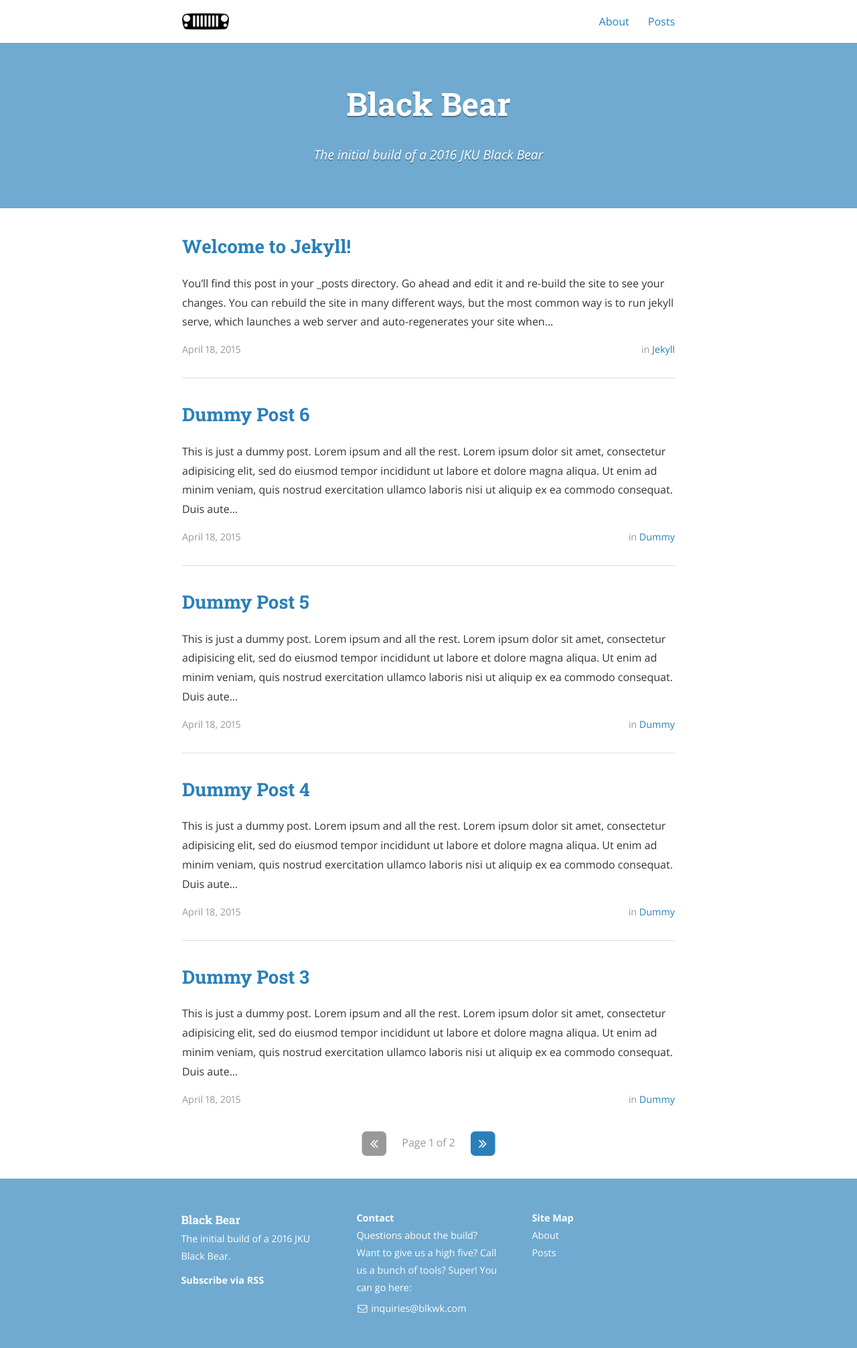
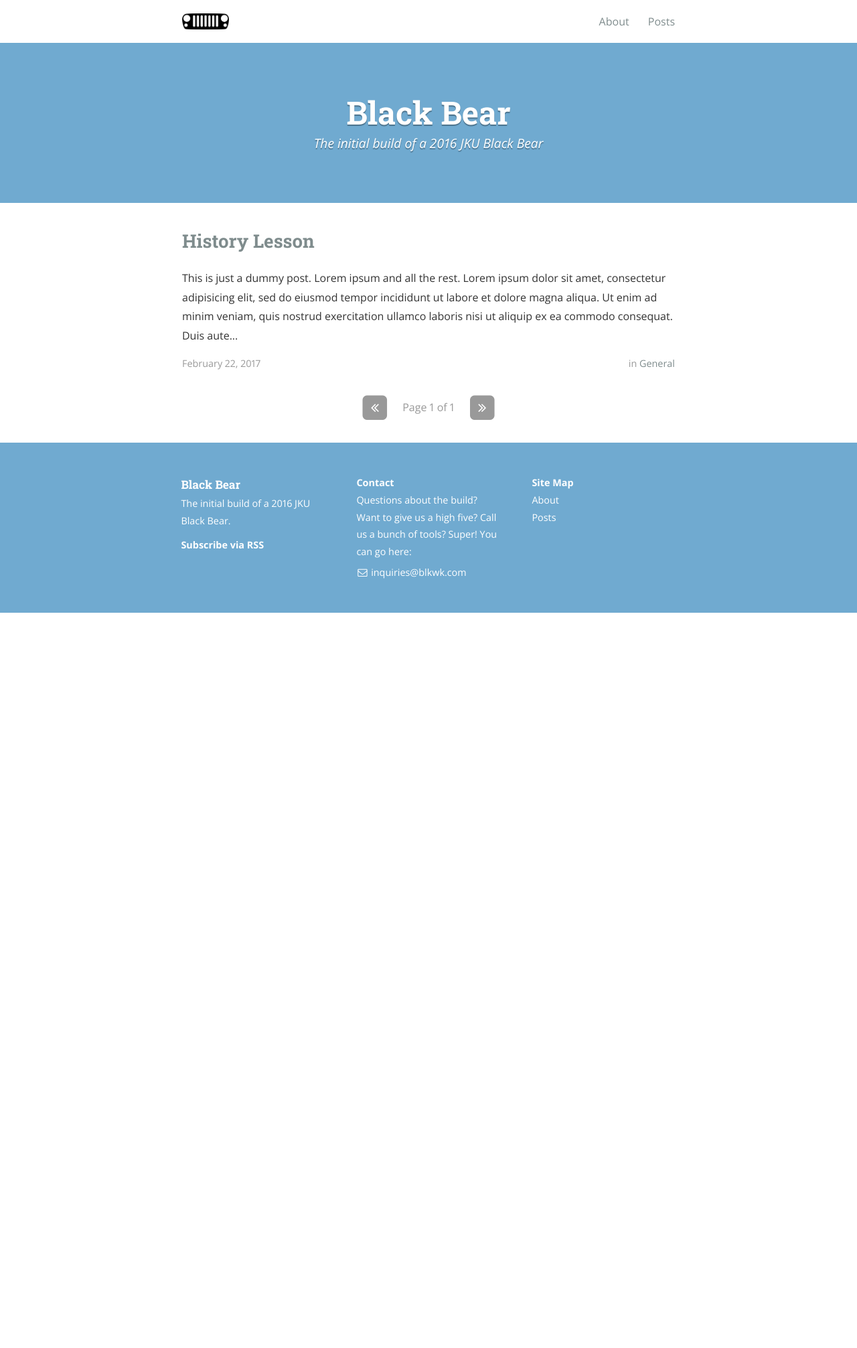
Before and after one commit to blkwk/blackbear, a Jekyll site: the page built from index.html, in a window 1280 px wide. Shown: the whole page at 67% size. Built offline with Jekyll 4.4.1, drawn with Linux system fonts in a browser that asks for light colours; nearby versions of some CDN libraries; the list of posts is cut into pages by our own code; after the commit the page ends 915 px from its top, so only the background shows below that.

Commit message:
Structure updates

```diff
--- a/_config.yml
+++ b/_config.yml
@@ -48,11 +48,14 @@
 
 # Category descriptions (for archive pages)
 descriptions:
-  - cat: jekyll
-    desc: "Posts describing Jekyll setup techniques."
+  - cat: General
+    desc: "Information, history and other things that make sense."
 
-  - cat: dummy
-    desc: "Just some placeholder posts, lorem ipsum and the rest."
+  - cat: Build
+    desc: "Posts describing the stuff that we're doing on the Jeep."
+
+  - cat: Photos
+    desc: "Documentation of places that we've taken the Jeep and other randomness."
 
 # Social icons and sharing options
 #
--- a/_posts/2015-04-18-dummy.markdown
+++ b/_posts/2015-04-18-dummy.markdown
@@ -1,9 +1,9 @@
 ---
 layout: post
-title:  "Dummy Post"
-date:   2015-04-18 08:43:59
-author: Ben Centra
-categories: Dummy
+title:  "History Lesson"
+date:   2017-02-22 10:00:00
+categories: General
+published: true
 ---
 
 This is just a dummy post. Lorem ipsum and all the rest.
--- a/_posts/2015-04-18-dummy3.markdown
+++ /dev/null
@@ -1,16 +0,0 @@
----
-layout: post
-title:  "Dummy Post 3"
-date:   2015-04-18 08:43:59
-author: Ben Centra
-categories: Dummy
----
-
-This is just a dummy post. Lorem ipsum and all the rest.
-
-Lorem ipsum dolor sit amet, consectetur adipisicing elit, sed do eiusmod
-tempor incididunt ut labore et dolore magna aliqua. Ut enim ad minim veniam,
-quis nostrud exercitation ullamco laboris nisi ut aliquip ex ea commodo
-consequat. Duis aute irure dolor in reprehenderit in voluptate velit esse
-cillum dolore eu fugiat nulla pariatur. Excepteur sint occaecat cupidatat non
-proident, sunt in culpa qui officia deserunt mollit anim id est laborum.
--- a/_posts/2015-04-18-dummy4.markdown
+++ /dev/null
@@ -1,17 +0,0 @@
----
-layout: post
-title:  "Dummy Post 4"
-date:   2015-04-18 08:43:59
-author: Ben Centra
-categories: Dummy
-tags: ipsum
----
-
-This is just a dummy post. Lorem ipsum and all the rest.
-
-Lorem ipsum dolor sit amet, consectetur adipisicing elit, sed do eiusmod
-tempor incididunt ut labore et dolore magna aliqua. Ut enim ad minim veniam,
-quis nostrud exercitation ullamco laboris nisi ut aliquip ex ea commodo
-consequat. Duis aute irure dolor in reprehenderit in voluptate velit esse
-cillum dolore eu fugiat nulla pariatur. Excepteur sint occaecat cupidatat non
-proident, sunt in culpa qui officia deserunt mollit anim id est laborum.
--- a/_posts/2015-04-18-dummy5.markdown
+++ /dev/null
@@ -1,17 +0,0 @@
----
-layout: post
-title:  "Dummy Post 5"
-date:   2015-04-18 08:43:59
-author: Ben Centra
-categories: Dummy
-tags: lorem
----
-
-This is just a dummy post. Lorem ipsum and all the rest.
-
-Lorem ipsum dolor sit amet, consectetur adipisicing elit, sed do eiusmod
-tempor incididunt ut labore et dolore magna aliqua. Ut enim ad minim veniam,
-quis nostrud exercitation ullamco laboris nisi ut aliquip ex ea commodo
-consequat. Duis aute irure dolor in reprehenderit in voluptate velit esse
-cillum dolore eu fugiat nulla pariatur. Excepteur sint occaecat cupidatat non
-proident, sunt in culpa qui officia deserunt mollit anim id est laborum.
--- a/_posts/2015-04-18-dummy6.markdown
+++ /dev/null
@@ -1,17 +0,0 @@
----
-layout: post
-title:  "Dummy Post 6"
-date:   2015-04-18 08:43:59
-author: Ben Centra
-categories: Dummy
-tags: lorem ipsum
----
-
-This is just a dummy post. Lorem ipsum and all the rest.
-
-Lorem ipsum dolor sit amet, consectetur adipisicing elit, sed do eiusmod
-tempor incididunt ut labore et dolore magna aliqua. Ut enim ad minim veniam,
-quis nostrud exercitation ullamco laboris nisi ut aliquip ex ea commodo
-consequat. Duis aute irure dolor in reprehenderit in voluptate velit esse
-cillum dolore eu fugiat nulla pariatur. Excepteur sint occaecat cupidatat non
-proident, sunt in culpa qui officia deserunt mollit anim id est laborum.
--- a/_posts/2015-04-18-welcome-to-jekyll.markdown
+++ /dev/null
@@ -1,74 +0,0 @@
----
-layout: post
-title:  "Welcome to Jekyll!"
-date:   2015-04-18 08:43:59
-author: Ben Centra
-categories: Jekyll
-tags:	jekyll welcome
-cover:  "/assets/instacode.png"
----
-
-You’ll find this post in your `_posts` directory. Go ahead and edit it and re-build the site to see your changes. You can rebuild the site in many different ways, but the most common way is to run `jekyll serve`, which launches a web server and auto-regenerates your site when a file is updated.
-
-## Adding New Posts
-
-To add new posts, simply add a file in the `_posts` directory that follows the convention `YYYY-MM-DD-name-of-post.ext` and includes the necessary front matter. Take a look at the source for this post to get an idea about how it works.
-
-### Tags and Categories
-
-If you list one or more categories or tags in the front matter of your post, they will be included with the post on the page as links. Clicking the link will bring you to an auto-generated archive page for the category or tag, created using the [jekyll-archive][jekyll-archive] gem.
-
-### Cover Images
-
-To add a cover image to your post, set the "cover" property in the front matter with the relative URL of the image (i.e. <code>cover: "/assets/cover_image.jpg"</code>).
-
-### Code Snippets
-
-You can use [highlight.js][highlight] to add syntax highlight code snippets:
-
-Use the [Liquid][liquid] `{% raw %}{% highlight <language> %}{% endraw %}` tag to add syntax highlighting to code snippets.
-
-For instance, this template...
-{% highlight html %}
-{% raw %}{% highlight javascript %}
-function demo(string, times) {
-  for (var i = 0; i < times; i++) {
-    console.log(string);
-  }
-}
-demo("hello, world!", 10);
-{% endhighlight %}{% endraw %}
-{% endhighlight %}
-
-...will come out looking like this:
-
-{% highlight javascript %}
-function demo(string, times) {
-  for (var i = 0; i < times; i++) {
-    console.log(string);
-  }
-}
-demo("hello, world!", 10);
-{% endhighlight %}
-
-Syntax highlighting is done using [highlight.js][highlight]. You can change the active theme in [head.html](https://github.com/bencentra/centrarium/blob/2dcd73d09e104c3798202b0e14c1db9fa6e77bc7/_includes/head.html#L15).
-
-### Images
-
-Lightbox has been enabled for images. To create the link that'll launch the lightbox, add <code>data-lightbox</code> and <code>data-title</code> attributes to an <code>&lt;a&gt;</code> tag around your <code>&lt;img&gt;</code> tag. The result is:
-
-<a href="//bencentra.com/assets/images/falcon9_large.jpg" data-lightbox="falcon9-large" data-title="Check out the Falcon 9 from SpaceX">
-  <img src="//bencentra.com/assets/images/falcon9_small.jpg" title="Check out the Falcon 9 from SpaceX">
-</a>
-
-For more information, check out the [Lightbox][lightbox] website.
-
-Check out the [Jekyll docs][jekyll] for more info on how to get the most out of Jekyll. File all bugs/feature requests at [Jekyll’s GitHub repo][jekyll-gh]. If you have questions, you can ask them on [Jekyll’s dedicated Help repository][jekyll-help].
-
-[jekyll]:      http://jekyllrb.com
-[jekyll-gh]:   https://github.com/jekyll/jekyll
-[jekyll-help]: https://github.com/jekyll/jekyll-help
-[highlight]:   https://highlightjs.org/
-[lightbox]:    http://lokeshdhakar.com/projects/lightbox2/
-[jekyll-archive]: https://github.com/jekyll/jekyll-archives
-[liquid]: https://github.com/Shopify/liquid/wiki/Liquid-for-Designers
--- a/_sass/_layout.scss
+++ b/_sass/_layout.scss
@@ -238,16 +238,21 @@
     }
 	}
 	.site-header-container {
+		padding: 2em 0;
 		color: $white;
 		text-shadow: 0 2px 1px rgba(0,0,0,0.33);
 		background-color: $highlight-color;
 		.site-header{
 			.title {
 				font-size: modular-scale(6);
+				line-height: 1;
+				margin-bottom: 12px;
 			}
 			.subtitle {
 				font-style: italic;
 				font-size: modular-scale(1);
+				line-height: 1;
+				margin-bottom: 0;
 			}
 		}
 	}
--- a/_sass/base/_variables.scss
+++ b/_sass/base/_variables.scss
@@ -40,8 +40,8 @@
 // Font Colors
 $base-background-color: #fff;
 $base-font-color: $dark-gray;
-$action-color: $blue;
-$highlight-color: tint($action-color, 33%);
+$action-color: $gray;
+$highlight-color: tint($blue, 33%);
 
 // Border
 $base-border-color: $light-gray;
```
Also changed, not shown: _posts/2015-04-18-dummy2.markdown (+4 -4 lines), about.md (+2 -0 lines).
